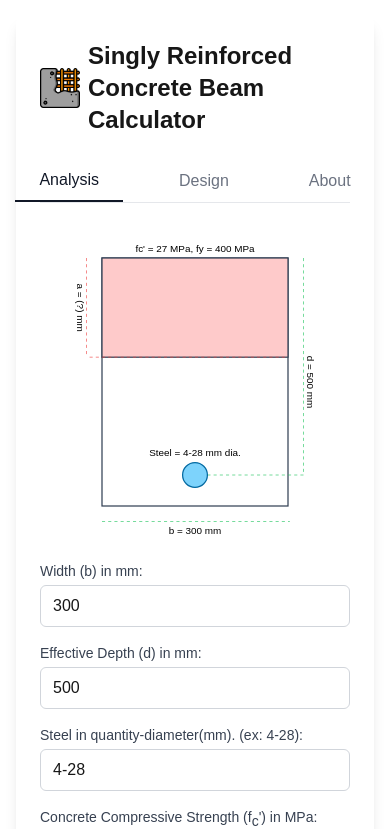
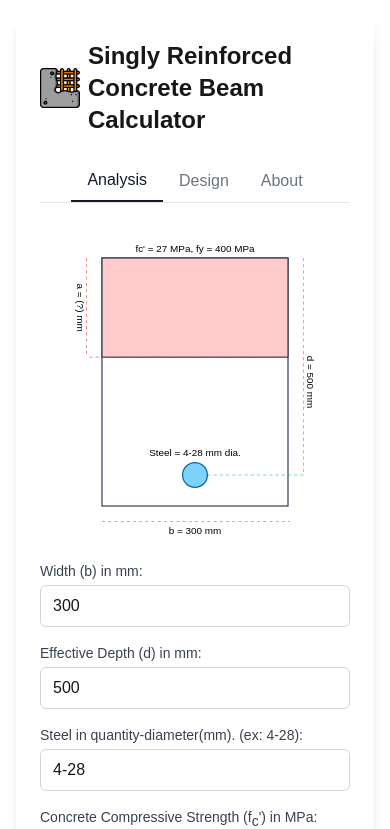
Before and after one commit to bigxmark24/concrete-beam-calculator, a Next.js app: page / in a window 390 px wide. Shown: the top 829 px of the page. Built offline with nearby package versions, Linux system fonts and the light colour scheme.

Commit message:
hotfix ui

```diff
--- a/app/SinglyBeamCalculator.jsx
+++ b/app/SinglyBeamCalculator.jsx
@@ -63,9 +63,9 @@ const SinglyBeamCalculator = () => {
 
         <div className='flex justify-center mb-6'>
           <div className='border-b border-gray-200 w-full'>
-            <div className='flex justify-center space-x-8'>
+            <div className='flex justify-center sm:space-x-8'>
               <button
-                className={`px-6 py-2 font-medium transition-colors duration-200 ${
+                className={`px-4 sm:px-6 py-2 font-medium transition-colors duration-200 ${
                   activeTab === 'analysis'
                     ? 'text-gray-900 border-b-2 border-gray-900'
                     : 'text-gray-500 hover:text-gray-700'
@@ -75,7 +75,7 @@ const SinglyBeamCalculator = () => {
                 Analysis
               </button>
               <button
-                className={`px-6 py-2 font-medium transition-colors duration-200 ${
+                className={`px-4 sm:px-6 py-2 font-medium transition-colors duration-200 ${
                   activeTab === 'design'
                     ? 'text-gray-900 border-b-2 border-gray-900'
                     : 'text-gray-500 hover:text-gray-700'
@@ -85,7 +85,7 @@ const SinglyBeamCalculator = () => {
                 Design
               </button>
               <button
-                className={`px-6 py-2 font-medium transition-colors duration-200 ${
+                className={`px-4 sm:px-6 py-2 font-medium transition-colors duration-200 ${
                   activeTab === 'about'
                     ? 'text-gray-900 border-b-2 border-gray-900'
                     : 'text-gray-500 hover:text-gray-700'
@@ -99,7 +99,7 @@ const SinglyBeamCalculator = () => {
         </div>
 
         <div className='grid grid-cols-1 md:grid-cols-2 gap-6'>
-          <div className='sticky top-0 md:static bg-white'>
+          <div className='sticky top-0 md:static bg-white z-20'>
             <BeamDiagram
               dimensions={activeTab === 'analysis' ? analysis : design}
             />
```
